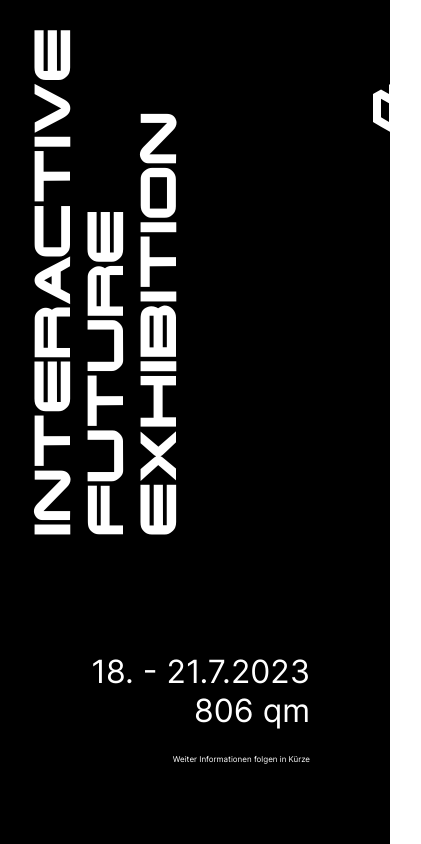
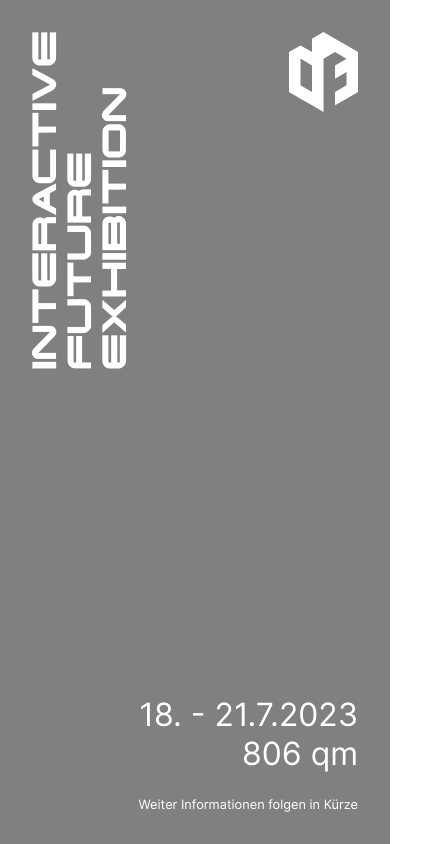
Before and after one commit to IF2023/IF2023, a React (Vite) app in the folder IF2023_Website/: page / in a window 390 px wide. Shown: the whole page, 421 px wide, since content can reach past the window. Built offline with nearby package versions, Linux system fonts and the light colour scheme.

Commit message:
updated layout

```diff
--- a/IF2023_Website/src/App.jsx
+++ b/IF2023_Website/src/App.jsx
@@ -3,7 +3,7 @@ import Placeholder from "./pages/Placeholder/Placeholder";
 
 function App() {
   return (
-    <div class="App">
+    <div className="App">
       <Placeholder />
     </div>
   );
--- a/IF2023_Website/src/pages/Placeholder/Placeholder.jsx
+++ b/IF2023_Website/src/pages/Placeholder/Placeholder.jsx
@@ -7,8 +7,8 @@ const Placeholder = () => {
 			</h1>
 			<img className={styles.logo} src="/assets/IF-Logo_white.svg" alt="Logo" />
 			<div className={styles.info}>
-				<p>18. - 21.7.2023</p>
-				<p>806 qm</p>
+				<p className={styles.date}>18. - 21.7.2023</p>
+				<p className={styles.location}>806 qm</p>
 				<br />
 				<p className={styles.commingSoon}>
 					Weiter Informationen folgen in Kürze
--- a/IF2023_Website/src/pages/Placeholder/Placeholder.module.css
+++ b/IF2023_Website/src/pages/Placeholder/Placeholder.module.css
@@ -1,48 +1,49 @@
+*,
+*::before,
+*::after {
+	margin: 0;
+	padding: 0;
+}
+
 .gridContainer {
 	position: relative;
 	color: white;
-  background-color: black;
+	background-color: grey;
 	height: 100vh;
 	width: 100vw;
-  display: grid;
-  grid-template-areas:
-    "title title title title"
-    "logo info info info";
-  grid-template-rows: 70% 30%;
-  grid-template-columns: 1fr 1fr 1fr 1fr;
 }
 
 .title {
 	position: absolute;
 	top: 5rem;
 	left: 5rem;
-  grid-area: title;
 	font-family: "TERMINATOR";
 	font-size: 9rem;
 }
 .logo {
 	position: absolute;
-  grid-area: logo;
-  height: 50%;
+	height: 10rem;
 	left: 5rem;
-  bottom: 5em;
+	bottom: 5rem;
 }
 .info {
 	position: absolute;
-  grid-area: info;
 	text-align: right;
 	right: 5rem;
 	bottom: 5rem;
 }
 
 .info p {
-  line-height: 4rem;
+	line-height: 4.5rem;
 	font-size: 5rem;
 }
-
+.info .date {
+	margin-bottom: 0.5rem;
+}
 .info .commingSoon {
 	font-size: 1.5rem;
 }
+
 
 @media screen and (max-width: 1800px) {
 	.title {
@@ -51,57 +52,77 @@
 	.info p {
 		font-size: 4rem;
 	}
-  .info .commingSoon {
-    font-size: 1rem;
-  }
-}
-@media screen and (max-height: 850px) {
-  .title {
-    font-size: 7rem;
-  }
-  .info p {
-    font-size: 4rem;
+	.info .date {
+		margin: 0;
 	}
 	.info .commingSoon {
 		font-size: 1rem;
 	}
 }
-
 @media screen and (max-width: 1300px) {
 	.title {
 		font-size: 5rem;
 	}
 }
-@media screen and (max-width: 950px) {
+@media (orientation: portrait) {
 	.title {
 		font-size: 3rem;
+		transform: rotate(-90deg) translate(-25%, -143%);
+	}
+
+	.logo {
+		top: 2rem;
+		right: 2rem;
+		left: auto;
+	}
+
+	.info {
+		bottom: 2rem;
+		right: 2rem;
+	}
+	.info p {
+		font-size: 2rem;
+		line-height: normal;
+	}
+	.info .date {
+		margin: 0;
+	}
+	.info .commingSoon {
+		font-size: 0.8rem;
+	}
+}
+@media screen and (max-width: 500px) {
+	.title {
+		font-size: 2rem;
+		transform: rotate(-90deg) translate(-20%, -159%);
+	}
+
+	.logo {
+		height: 5rem;
+	}
+}
+
+@media screen and (max-height: 850px) and (orientation: landscape) {
+	.title {
+		top: 2rem;
+		left: 2rem;
+		font-size: 2rem;
+	}
+	.logo {
+		bottom: 2rem;
+		left: 2rem;
+		top: auto;
+		height: 5rem;
+	}
+	.info {
+		bottom: 2rem;
+		right: 2rem;
 	}
 	.info p {
 		font-size: 2rem;
 		line-height: normal;
 	}
 	.info .commingSoon {
-    font-size: 0.5rem;
+		font-size: 1rem;
 	}
 }
-@media (orientation: portrait) {
-  .title {
-    transform: rotate(-90deg);
-    transform-origin: 40% 160%;
-  }
-
-  .gridContainer {
-    position: relative;
-    grid-template-areas:
-      "title title title logo"
-      "info info info info";
-    grid-template-rows: 70% 30%;
-    grid-template-columns: 1fr 1fr 1fr 1fr;
-  }
-  .logo {
-    top: 5rem;
-    right: 10rem;
-    width: 50%;
-    height: unset;
-  }
-}
```
Lines whose indentation alone changed are shown as unchanged.
